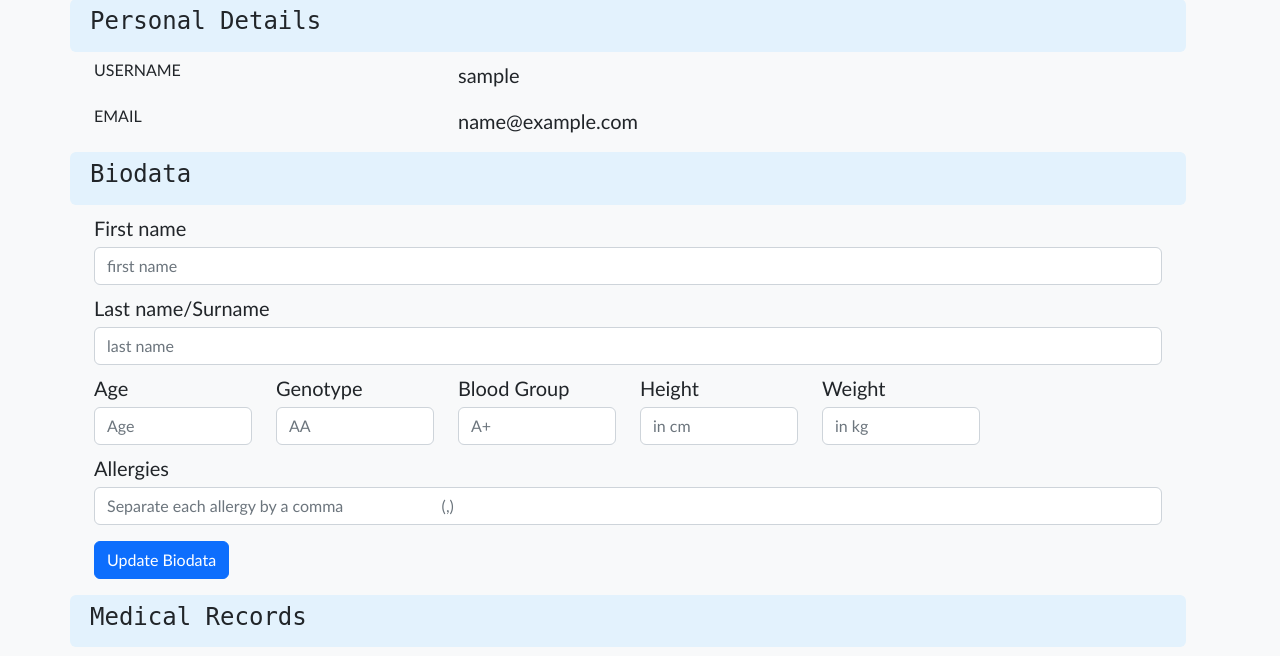
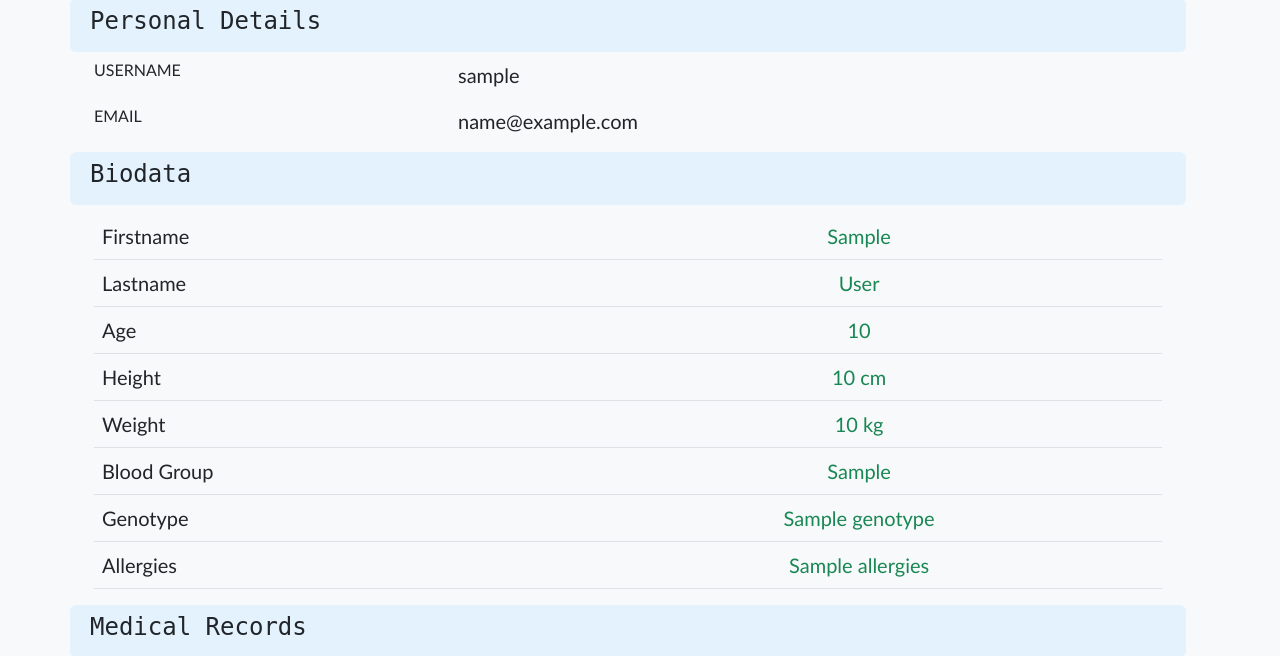
Before and after one commit to Alausa2001/Salvator, a Flask app: page /dashboard in a window 1280 px wide. Shown: the part 155-811 px from the top of the page. Run offline with Flask 2, Linux system fonts and the light colour scheme; the visitor is signed in with stand-in values (Sample User, id 1); a database or web service that is not in the repository returns one stand-in record (values such as "Sample title"); data that the repository does not hold is empty; some libraries are stand-ins or nearby versions.

Commit message:
Dashboard working perfectly

```diff
--- a/web_app/templates/blog/dashboard.html
+++ b/web_app/templates/blog/dashboard.html
@@ -37,7 +37,7 @@ Dashboard
             </div>
             <div class="row mt-2 trech">
                 <form action="" method="POST">
-                    {% if not g.user['bio_found'] %}
+                    {% if g.user['biodata'].get('alert', False) %}
                     <div class="form-group mb-3">
                         {{ bioform.hidden_tag() }}
 
```
